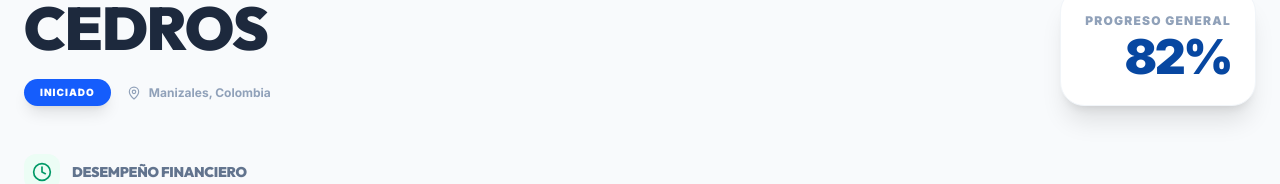
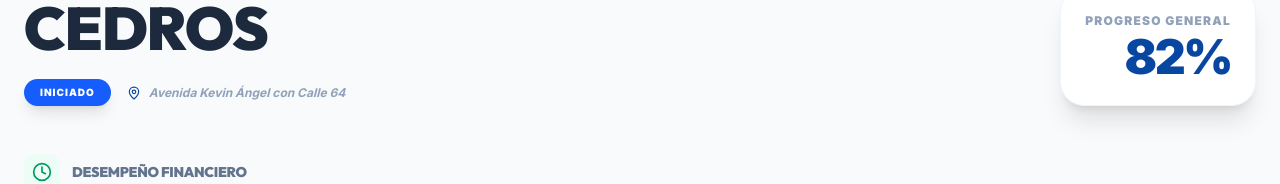
Before and after one commit to KellyGutierrez/obrasmanizales, a Next.js app: page /projects/1 in a window 1280 px wide. Shown: the part 204-388 px from the top of the page. Built offline with nearby package versions, Linux system fonts and the light colour scheme.

Commit message:
feat(projects): add address field and display in details and PDF report

```diff
--- a/src/app/projects/[id]/page.tsx
+++ b/src/app/projects/[id]/page.tsx
@@ -103,10 +103,11 @@ export default function ProjectPage() {
         doc.text('RESUMEN DE IDENTIDAD', 15, 70);
         autoTable(doc, {
             startY: 75,
-            head: [['Categoría', 'Comuna', 'Estado', 'Progreso']],
+            head: [['Categoría', 'Comuna', 'Dirección', 'Estado', 'Progreso']],
             body: [[
                 project.category,
                 project.commune,
+                project.address,
                 project.status,
                 `${project.progress}%`
             ]],
@@ -236,9 +237,9 @@ export default function ProjectPage() {
                                     <span className={`px-4 py-1.5 rounded-full text-[10px] font-black uppercase tracking-widest text-white shadow-lg ${project.status === 'Entregado' ? 'bg-emerald-500' : 'bg-blue-600'}`}>
                                         {project.status}
                                     </span>
-                                    <div className="flex items-center gap-2 text-slate-400 dark:text-slate-500 text-xs font-bold">
-                                        <MapPin size={14} />
-                                        <span>Manizales, Colombia</span>
+                                    <div className="flex items-center gap-2 text-slate-400 dark:text-slate-500 text-xs font-bold italic">
+                                        <MapPin size={14} className="text-[#0747a1]" />
+                                        <span>{project.address}</span>
                                     </div>
                                 </div>
                             </div>
--- a/src/data/projects.ts
+++ b/src/data/projects.ts
@@ -27,6 +27,7 @@ export interface Project {
     endDate: string;
     status: 'Iniciado' | 'Planeación' | 'Estudios' | 'Entregado';
     description: string;
+    address: string;
     lat: number;
     lng: number;
 
@@ -62,6 +63,7 @@ export const projects: Project[] = [
         endDate: '2025-06-30',
         status: 'Iniciado',
         description: 'Construcción de dos puentes elevados para descongestionar el tráfico en la salida al norte de Manizales, mejorando la movilidad regional.',
+        address: 'Avenida Kevin Ángel con Calle 64',
         lat: 5.0845,
         lng: -75.5028,
         images: {
@@ -101,6 +103,7 @@ export const projects: Project[] = [
         endDate: '2024-01-20',
         status: 'Entregado',
         description: 'Modernización total del campo con grama sintética profesional, iluminación LED y cerramiento perimetral.',
+        address: 'Carrera 23 # 48-01',
         lat: 5.0501,
         lng: -75.4920,
         images: {
@@ -140,6 +143,7 @@ export const projects: Project[] = [
         endDate: '2027-04-30',
         status: 'Iniciado',
         description: 'Sistema masivo de transporte que unirá la Terminal de Transporte con las Universidades, mejorando la sostenibilidad.',
+        address: 'Cruce Villamaría - Sector Cámbulos',
         lat: 5.0560,
         lng: -75.4850,
         images: {
@@ -179,6 +183,7 @@ export const projects: Project[] = [
         endDate: '2024-02-15',
         status: 'Entregado',
         description: 'Renovación urbana a través de un megaproyecto educativo para la población vulnerable de San José.',
+        address: 'Calle 26 entre Carreras 16 y 17',
         lat: 5.0683,
         lng: -75.5186,
         images: {
@@ -219,6 +224,7 @@ export const projects: Project[] = [
         endDate: '2025-08-15',
         status: 'Iniciado',
         description: 'Ampliación de la unidad de urgencias y modernización de equipos quirúrgicos para la red de salud del oriente de la ciudad.',
+        address: 'Carrera 35 # 100-20',
         lat: 5.0350,
         lng: -75.4540,
         images: {
@@ -258,6 +264,7 @@ export const projects: Project[] = [
         endDate: '2024-04-30',
         status: 'Iniciado',
         description: 'Renovación de senderos, iluminación LED y zonas recreativas temáticas en el sector de la Avenida Santander.',
+        address: 'Avenida Santander - Frente a la U. Caldas',
         lat: 5.0640,
         lng: -75.4950,
         images: {
@@ -297,6 +304,7 @@ export const projects: Project[] = [
         endDate: '2026-03-20',
         status: 'Iniciado',
         description: 'Mantenimiento integral del sistema acústico, tramoya y restauración de la fachada de uno de los teatros más importantes del país.',
+        address: 'Carrera 22 con Calle 33',
         lat: 5.0680,
         lng: -75.5080,
         images: {
@@ -336,6 +344,7 @@ export const projects: Project[] = [
         endDate: '2026-04-30',
         status: 'Iniciado',
         description: 'Revitalización de la ladera occidental en Chipre. Incluye renovación de andenes, pérgolas, ciclorrutas y nuevos espacios de contemplación del atardecer.',
+        address: 'Avenida 12 de Octubre',
         lat: 5.0748,
         lng: -75.5295,
         images: {
@@ -372,6 +381,7 @@ export const projects: Project[] = [
         endDate: '2025-12-31',
         status: 'Iniciado',
         description: 'Estructura icónica de 40 metros en forma de medialuna con piso de vidrio, ubicada en el sector del Obelisco para potenciar el turismo.',
+        address: 'Sector El Obelisco - Chipre',
         lat: 5.0735,
         lng: -75.5310,
         images: {
```
